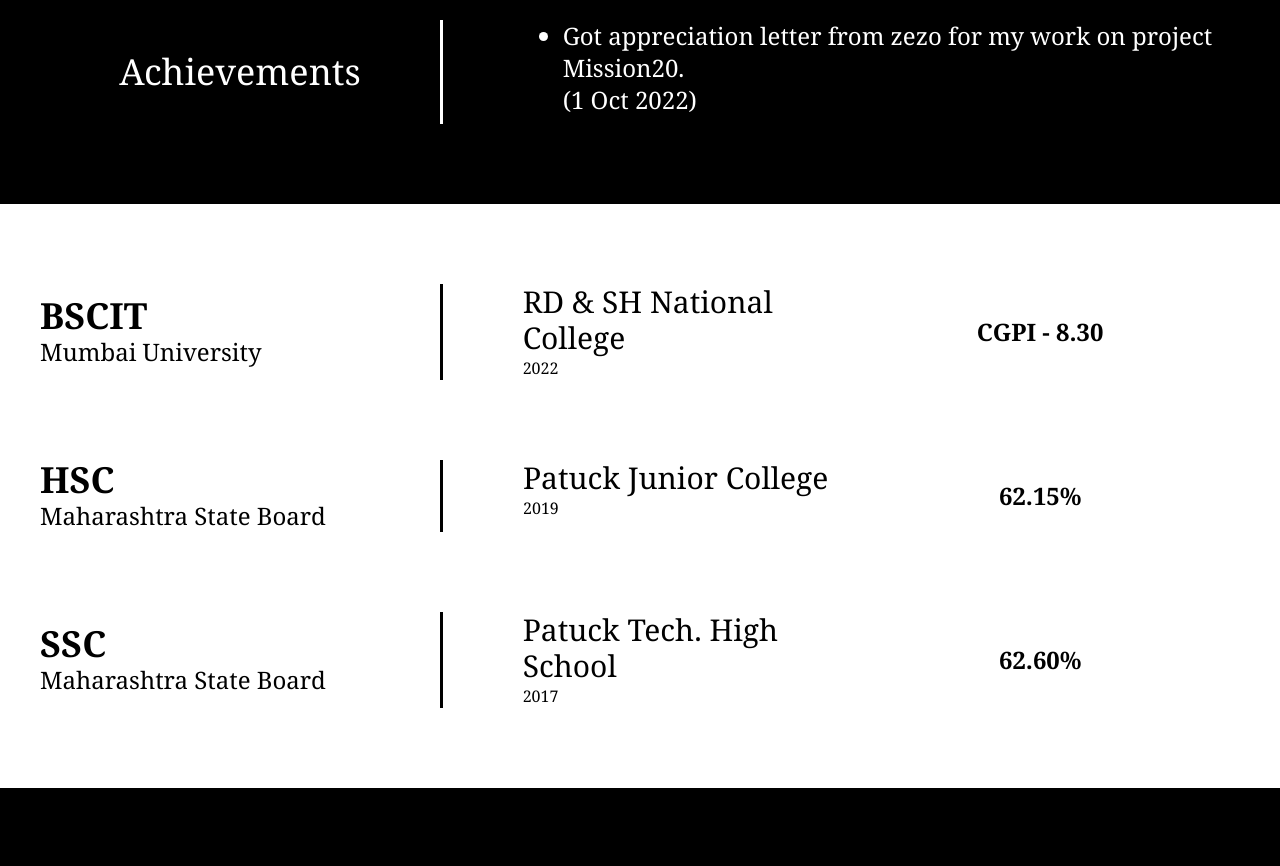
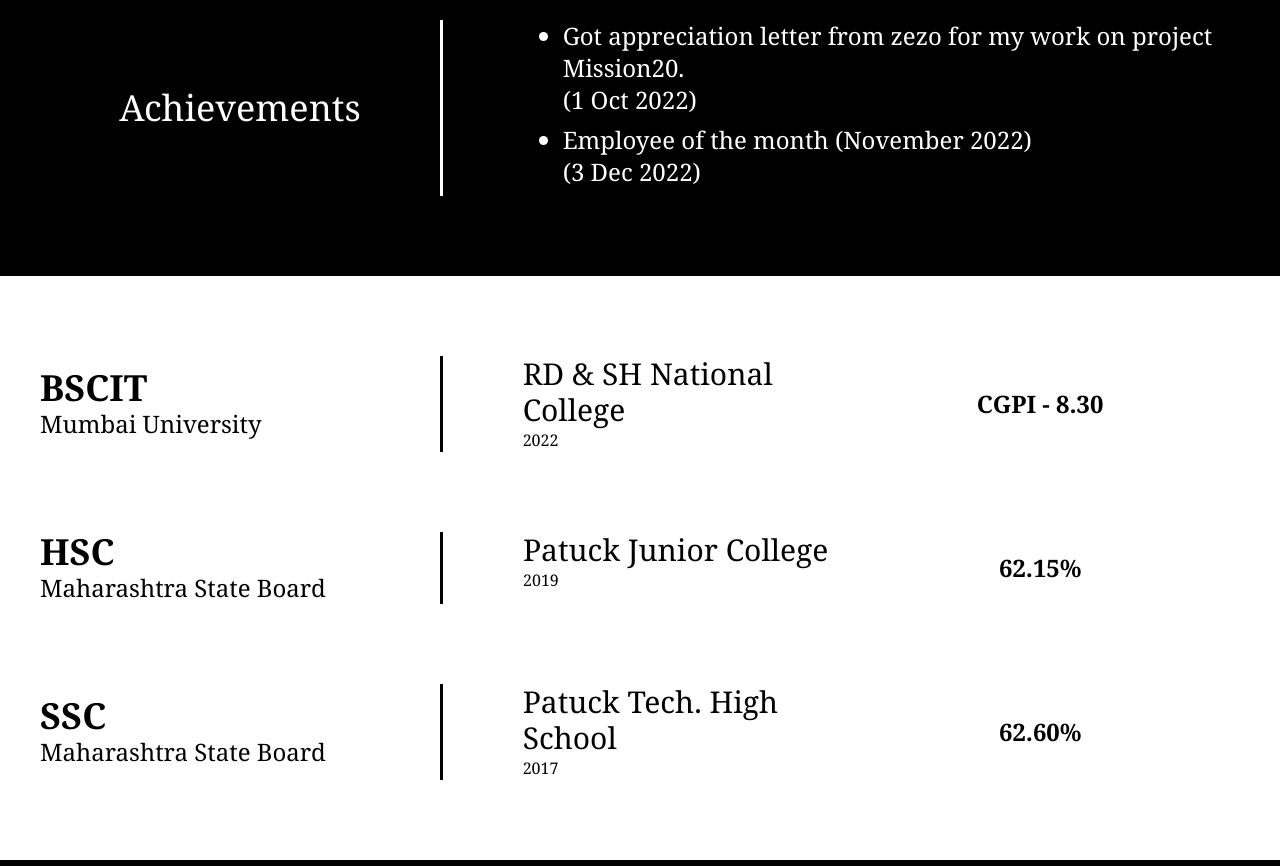
Before and after one commit to Arif-khan47/portfolio, a Next.js app: page / in a window 1280 px wide. Shown: the part 3560-4426 px from the top of the page. Built offline with nearby package versions, Linux system fonts and the light colour scheme.

Commit message:
add acheivements

```diff
--- a/components/Achievement.jsx
+++ b/components/Achievement.jsx
@@ -5,6 +5,11 @@
     link: 'https://drive.google.com/file/d/1abUPXTsUFd8MmzrPESSYRBahNflPpux8/view?usp=share_link',
     achievements: 'Got appreciation letter from zezo for my work on project Mission20.',
     date: '1 Oct 2022'
+  },
+  {
+    link: 'https://drive.google.com/file/d/11Cl9pvHAGZhLxEJ8wWonklsBhh_d3Oc3/view?usp=sharing',
+    achievements: 'Employee of the month (November 2022)',
+    date: '3 Dec 2022'
   },
 
 ]
```
